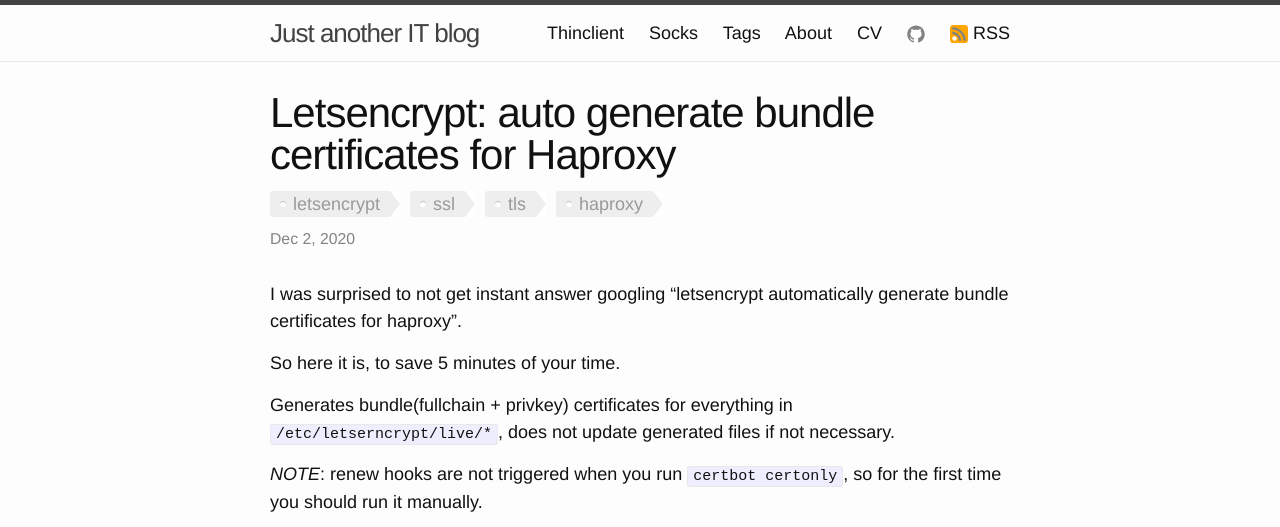
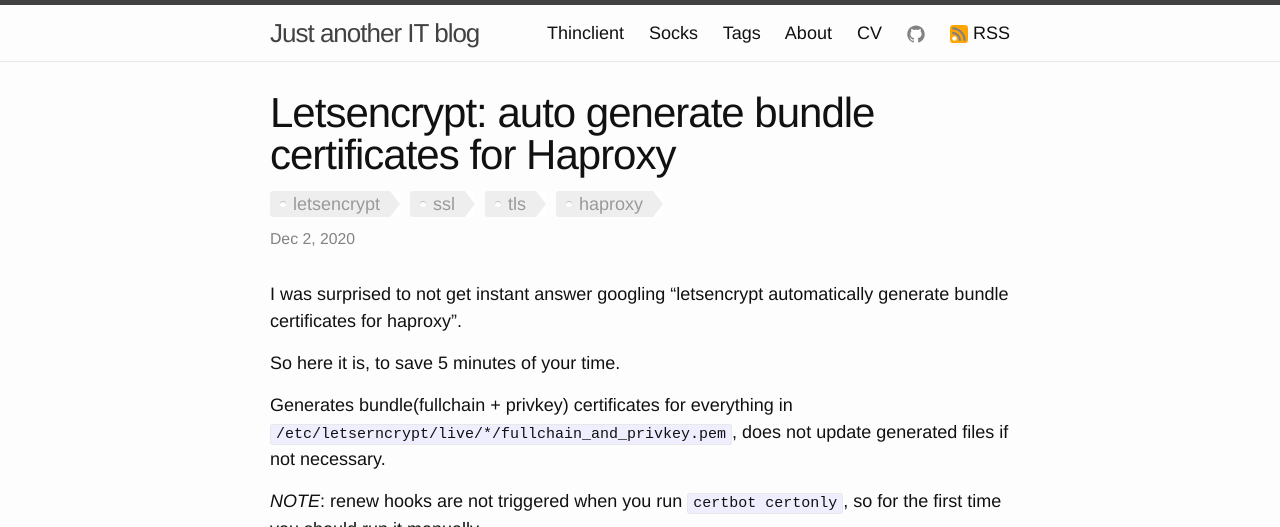
Before and after one commit to selivan/selivan.github.io, a Jekyll site: the page built from _posts/2020-12-02-letsencrypt-auto-generate-bundle-certificates-for-haproxy.md, in a window 1280 px wide and 900 px high, cut to the strip 0-527 px from the top of the window. Built offline with Jekyll 4.4.1, drawn with Linux system fonts in a browser that asks for light colours.

Commit message:
Update 2020-12-02-letsencrypt-auto-generate-bundle-certificates-for-haproxy.md

```diff
--- a/_posts/2020-12-02-letsencrypt-auto-generate-bundle-certificates-for-haproxy.md
+++ b/_posts/2020-12-02-letsencrypt-auto-generate-bundle-certificates-for-haproxy.md
@@ -8,7 +8,7 @@
 
 So here it is, to save 5 minutes of your time.
 
-Generates bundle(fullchain + privkey) certificates for everything in `/etc/letserncrypt/live/*`, does not update generated files if not necessary.
+Generates bundle(fullchain + privkey) certificates for everything in `/etc/letserncrypt/live/*/fullchain_and_privkey.pem`, does not update generated files if not necessary.
 
 *NOTE*: renew hooks are not triggered when you run `certbot certonly`, so for the first time you should run it manually.
 
```
